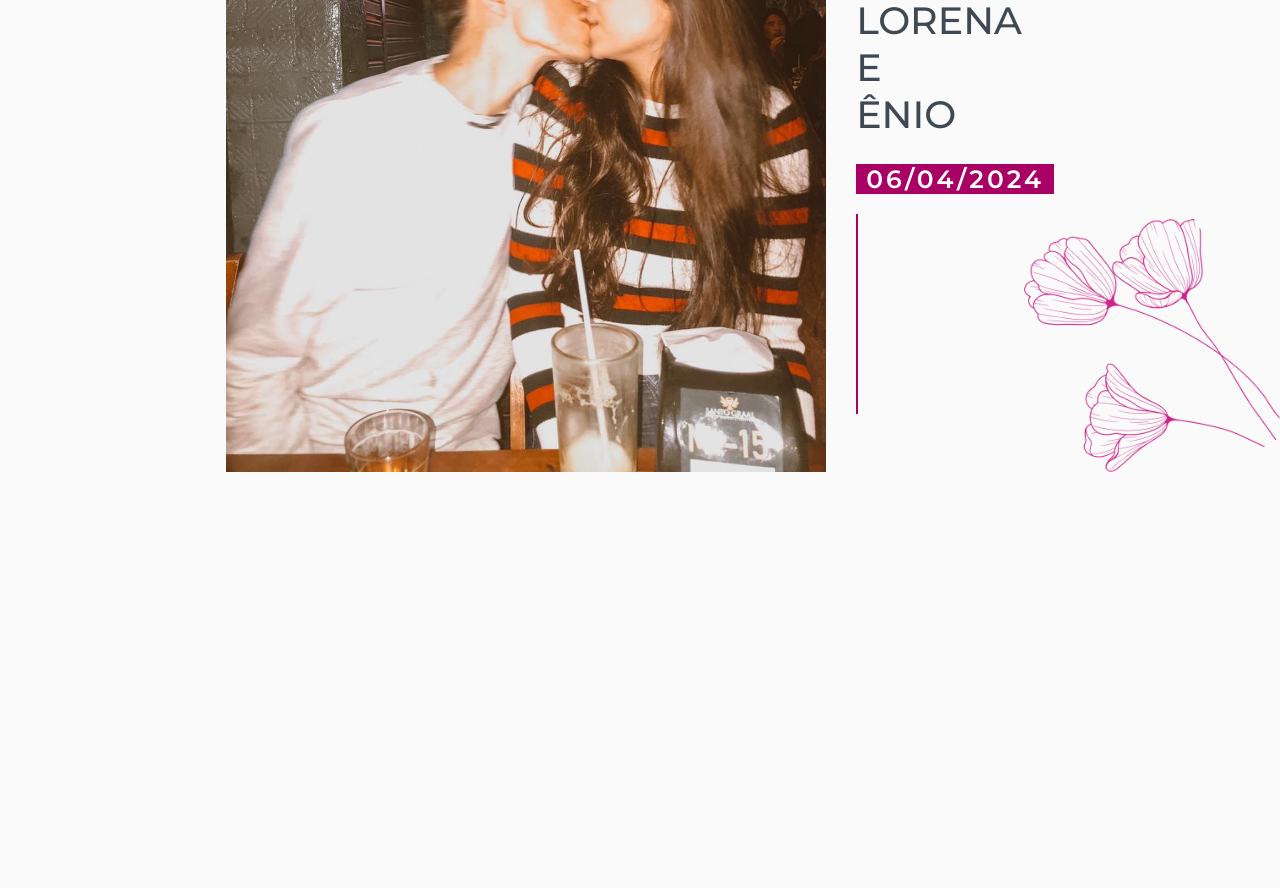
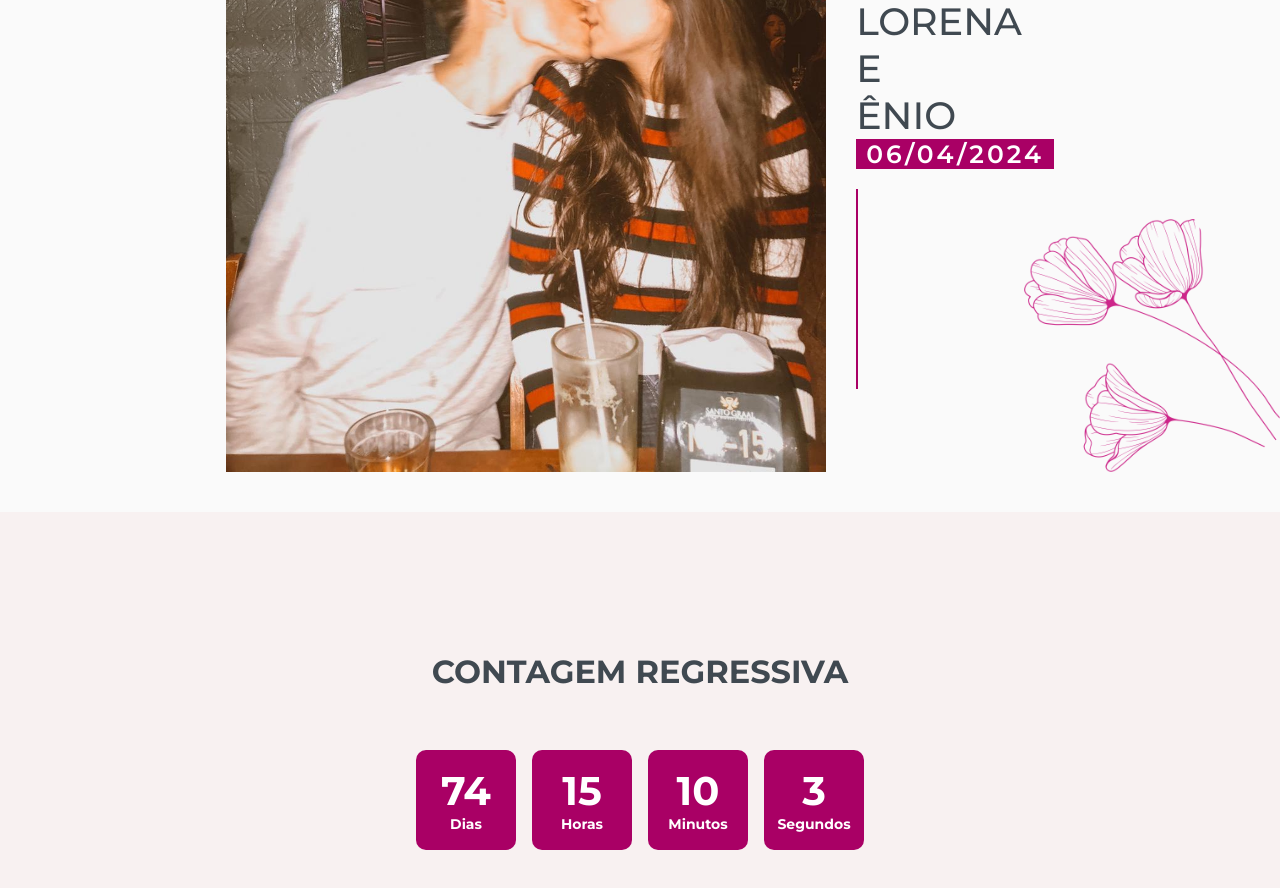
Before and after one commit to eniofilipe22/lorenaeenio, a React (Vite) app: page / in a window 1280 px wide. Shown: the part 380-1268 px from the top of the page. Before the commit the page ends 852 px from the top, so only its background shows below. Built offline with nearby package versions, Linux system fonts and the light colour scheme.

Commit message:
Criação da contagem regressiva

```diff
--- a/src/App.jsx
+++ b/src/App.jsx
@@ -4,6 +4,7 @@
 import './App.css'
 import Menu from "./components/menu"
 import Home from "./components/home"
+import CountDown from './components/countdown'
 
 function App() {
   // const [count, setCount] = useState(0)
@@ -14,6 +15,7 @@ function App() {
         <Menu />
         <Home />
       </div>
+        <CountDown />
 
 
       {/* <div>
--- /dev/null
+++ b/src/components/common/title/index.jsx
@@ -0,0 +1,10 @@
+import React from 'react'
+import './style.css'
+
+const Title = ({title}) => {
+    return (
+        <h1 className='title'>{title}</h1>
+    )
+}
+
+export default Title
--- /dev/null
+++ b/src/components/common/title/style.css
@@ -0,0 +1,11 @@
+.title {
+    font-weight: 700;
+    font-size: 32px;
+    text-transform: uppercase;
+}
+
+@media (max-width: 500px) {
+    .title {
+        font-size: 24px;
+    }
+}
--- /dev/null
+++ b/src/components/countdown/counter/index.jsx
@@ -0,0 +1,13 @@
+import React from 'react'
+import './style.css'
+
+const Counter = ({ title, number }) => {
+    return (
+        <div className="contagem">
+            <p className='counter-number'>{number}</p>
+            <h3 className='counter-text'>{title}</h3>
+        </div>
+    )
+}
+
+export default Counter
--- /dev/null
+++ b/src/components/countdown/counter/style.css
@@ -0,0 +1,38 @@
+.contagem {
+  width: 100px;
+  height: 100px;
+  display: flex;
+  flex-direction: column;
+  align-items: center;
+  justify-content: center;
+  background-color: #A90065;
+  color: #fff;
+  padding: 0;
+  margin: 0;
+  border-radius: 10px;
+}
+
+.contagem .counter-number {
+  font-weight: 700;
+  font-size: 40px;
+}
+
+.contagem .counter-text {
+  font-weight: 700;
+  font-size: 14px;
+}
+
+@media (max-width: 500px) {
+  .contagem {
+      width: 70px;
+      height: 70px;
+  }
+
+  .contagem .counter-number {
+    font-size: 24px;
+  }
+
+  .contagem .counter-text {
+    font-size: 12px;
+  }
+}
--- /dev/null
+++ b/src/components/countdown/index.jsx
@@ -0,0 +1,24 @@
+import React from 'react'
+import './style.css'
+import Title from '../common/title'
+import Counter from './counter'
+
+import useCountdown from '../../hooks/useCountdown'
+
+const CountDown = ({ title, number }) => {
+const [day, hour, minute, second] = useCountdown("April 6, 2024 16:00:00")
+
+    return (
+        <div className='container-counter'>
+            <Title title="Contagem Regressiva" />
+            <div className='countdown-container'>
+                <Counter title="Dias" number={day} />
+                <Counter title="Horas" number={hour} />
+                <Counter title="Minutos" number={minute} />
+                <Counter title="Segundos" number={second} />
+            </div>
+        </div>
+    )
+}
+
+export default CountDown
--- /dev/null
+++ b/src/components/countdown/style.css
@@ -0,0 +1,19 @@
+.container-counter {
+    margin-top: 40px;
+    background-color: #f8f1f1;
+    display: flex;
+    flex-direction: column;
+    justify-content: center;
+    align-items: center;
+    min-height: 60vh;
+}
+
+.countdown-container {
+    display: flex;
+    justify-content: center;
+    align-items: center;
+    padding: 0;
+    margin-top: 60px;
+    height: 100px;
+    gap: 1rem;
+}
--- a/src/components/home/style.css
+++ b/src/components/home/style.css
@@ -60,7 +60,7 @@
         flex-direction: column;
         justify-content: left;
         align-self: start;
-        margin-left: 30px;
+        /* margin-left: 30px; */
     }
 
     /* .container .capa {
--- /dev/null
+++ b/src/hooks/useCountdown.jsx
@@ -0,0 +1,36 @@
+import { useState } from "react"
+
+const useCountdown = (date) => {
+    const [day, setDay] = useState()
+    const [hour, setHour] = useState()
+    const [minute, setMinute] = useState()
+    const [second, setSecond] = useState()
+
+    const countdown = () => {
+        const countDate = new Date(date).getTime()
+        const now = new Date().getTime()
+
+        const interval = countDate - now
+
+        const second = 1000
+        const minute = second * 60
+        const hour = minute * 60
+        const day = hour * 24
+
+        const dayNumber = Math.floor(interval / day)
+        const hourNumber = Math.floor((interval % day) / hour)
+        const minuteNumber = Math.floor((interval % hour) / minute)
+        const secondNumber = Math.floor((interval % minute) / second)
+
+        setDay(dayNumber)
+        setHour(hourNumber)
+        setMinute(minuteNumber)
+        setSecond(secondNumber)
+    }
+
+    setInterval(countdown, 1000)
+
+    return [day, hour, minute, second]
+}
+
+export default useCountdown
--- a/src/index.css
+++ b/src/index.css
@@ -16,7 +16,7 @@
   -webkit-text-size-adjust: 100%; */
 }
 
-div {
+div, p, h1, h2, h3, h4, h5 {
   margin: 0;
   padding: 0;
 }
```
